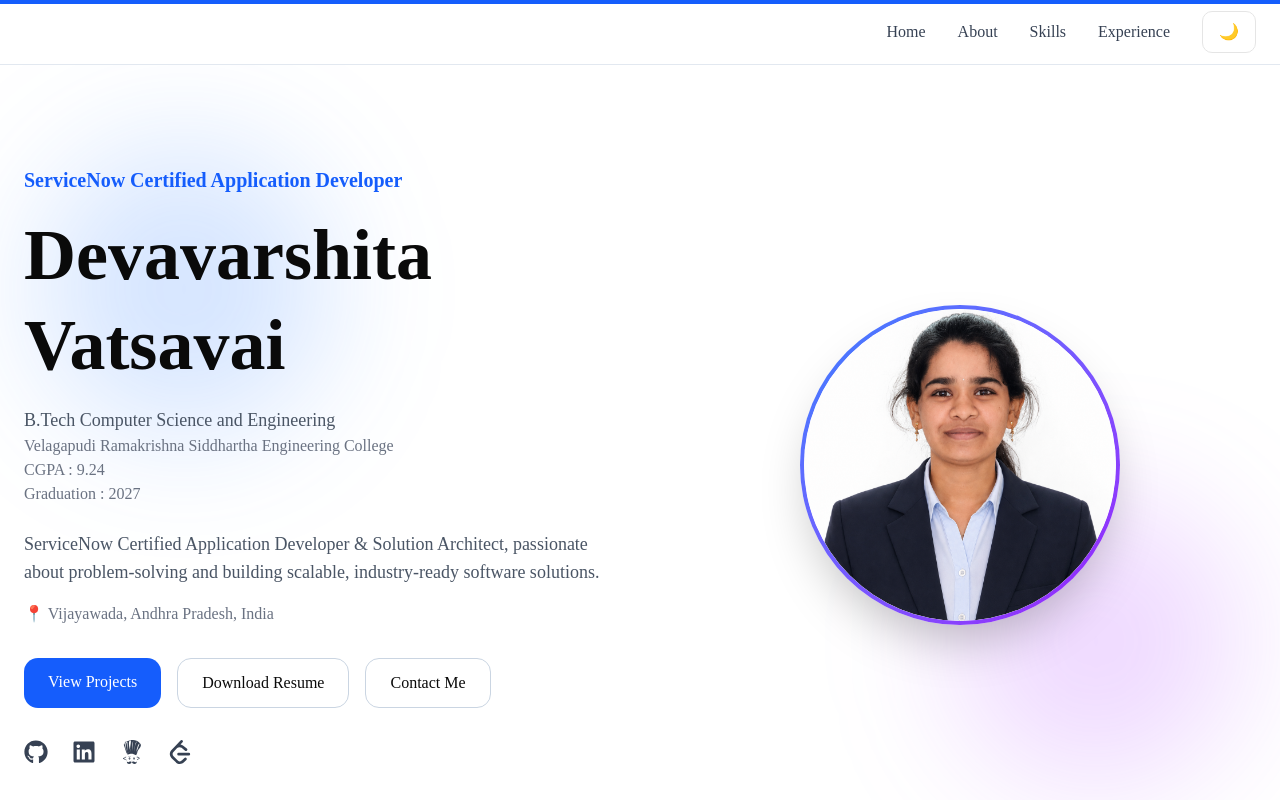
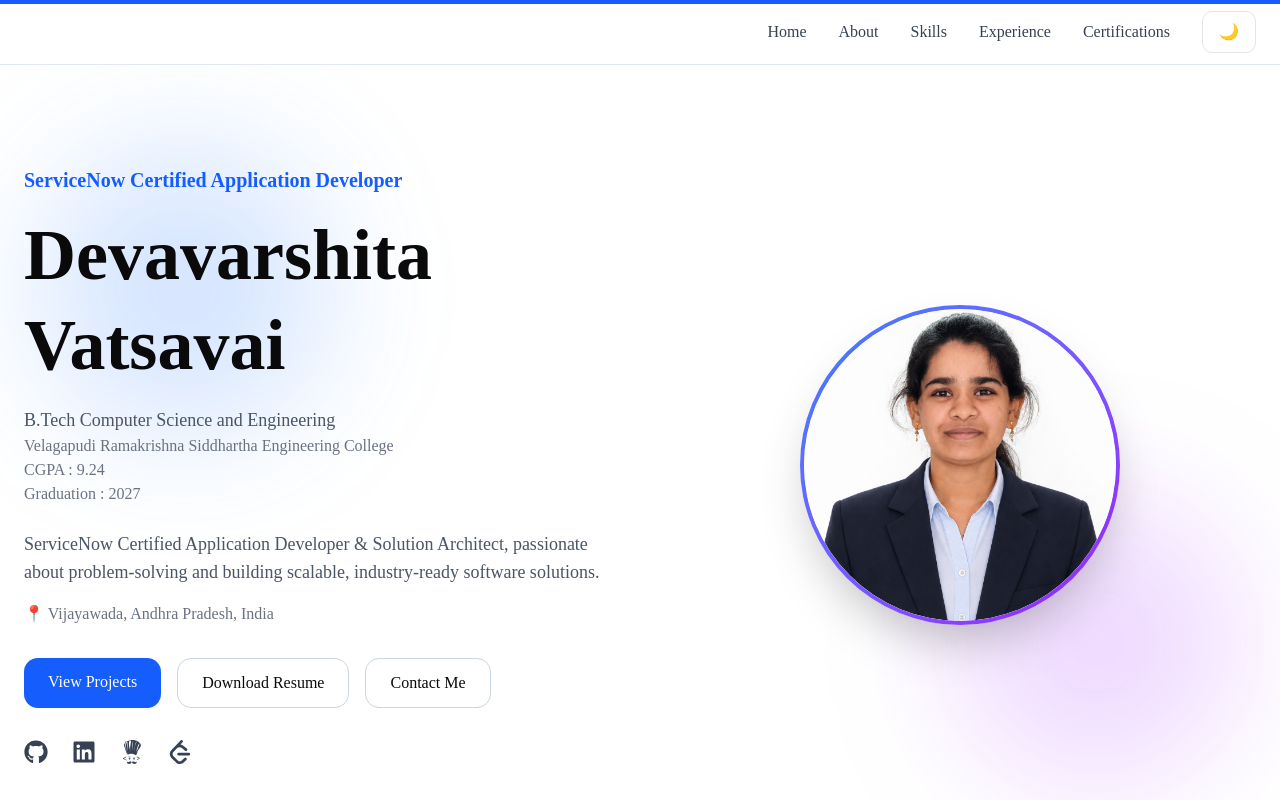
Before and after one commit to Devavarshita123/Portfolio, a Next.js app: page / in a window 1280 px wide. Shown: the top 800 px of the page. Built offline with nearby package versions, Linux system fonts and the light colour scheme.

Commit message:
Add 'Certifications' link to Navbar

```diff
--- a/components/layout/Navbar.jsx
+++ b/components/layout/Navbar.jsx
@@ -11,7 +11,7 @@ const navLinks = [
   { name: "About", href: "#about" },
   { name: "Skills", href: "#skills" },
   { name: "Experience", href: "#experience" },
-
+  { name: "Certifications", href: "#certifications" },
 ];
 
 export default function Navbar() {
```
